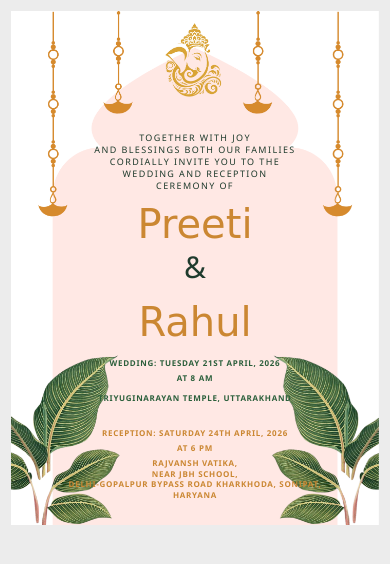
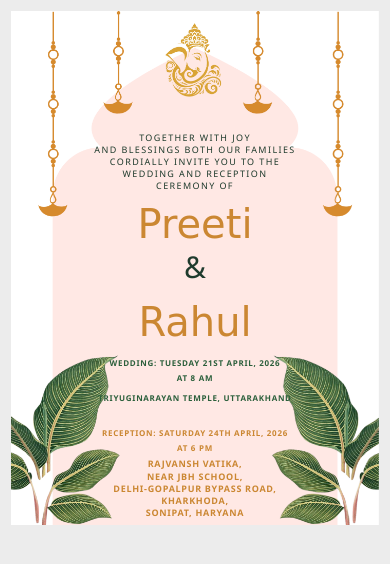
Before and after one commit to NikChougule22/Version-2-Wedding-Invitation, a plain HTML site: page index.html in a window 390 px wide. Drawn offline with Linux system fonts and the light colour scheme.

Commit message:
Address match up with page

```diff
--- a/index.html
+++ b/index.html
@@ -48,7 +48,11 @@
             <br />
             Near JBH School,
             <br />
-            DELHI-GopalpuR Bypass road Kharkhoda, Sonipat, Haryana
+            DELHI-Gopalpur Bypass road,
+            <br />
+            Kharkhoda,
+            <br />
+            Sonipat, Haryana
           </a>
         </div>
       </div>
--- a/style.css
+++ b/style.css
@@ -150,6 +150,11 @@ body {
   color: var(--gold);
 }
 
+.reception .venue-address-link {
+  font-size: clamp(10px, 1.36vw, 13px);
+  line-height: 1.45;
+}
+
 .event-block a:hover {
   border-bottom-color: currentColor;
   transform: translateY(-1px);
@@ -284,4 +289,9 @@ body {
     letter-spacing: clamp(0.6px, 0.18vw, 1.2px);
     line-height: 1.3;
   }
+
+  .reception .venue-address-link {
+    font-size: clamp(9px, 2.05vw, 11px);
+    line-height: 1.35;
+  }
 }
```
